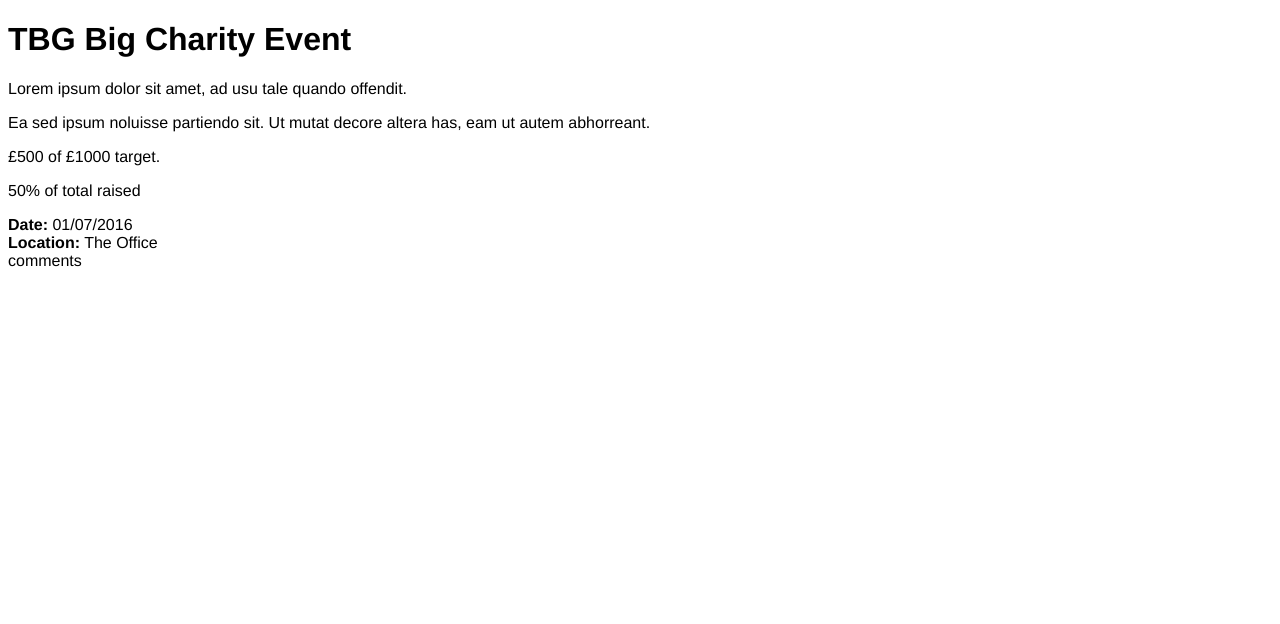
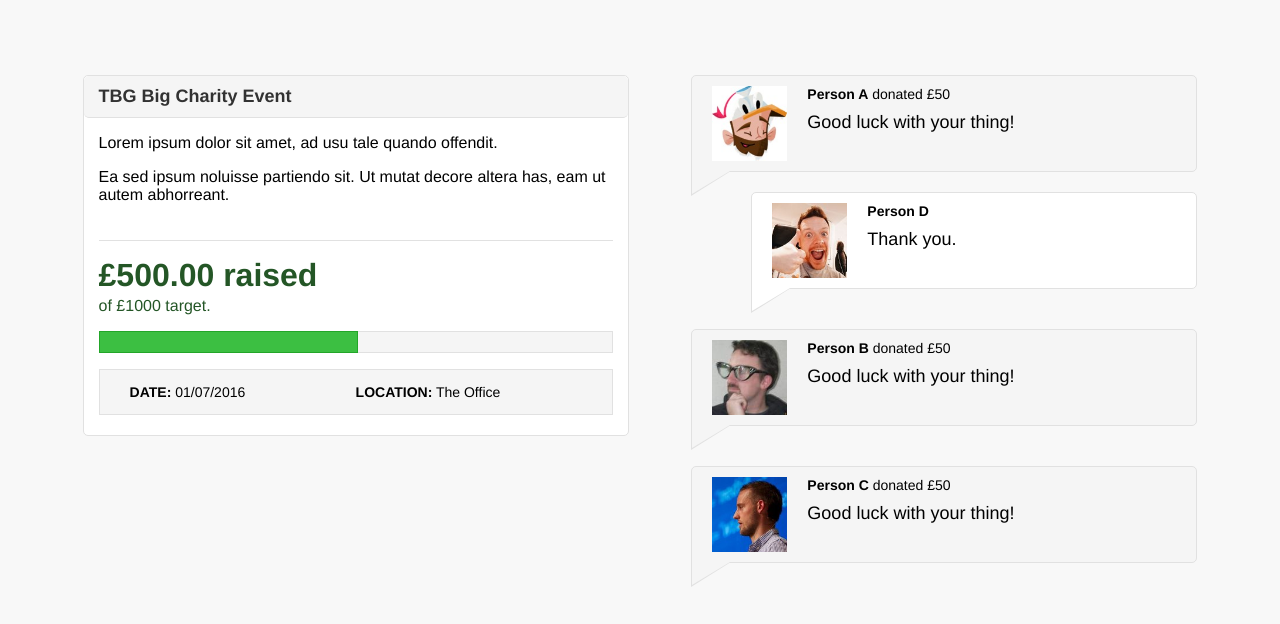
Before and after one commit to thebeansgroup/frontender-task_vanilla, a website built with webpack: page public/index.html in a window 1280 px wide. Built offline with nearby package versions, Linux system fonts and the light colour scheme.

Commit message:
Solution - Tom Hargrave

```diff
--- a/public/css/styles.css
+++ b/public/css/styles.css
@@ -1,3 +1,184 @@
 body {
-  font-family: "Helvetica Neue", Helvetica, Arial, sans-serif;
+	font-family: "Helvetica Neue", Helvetica, Arial, sans-serif;
+	background-color: #F8F8F8;
 }
+
+.container {
+	margin: 5%;
+}
+
+.column {
+	width: 48%;
+	float: left;
+	margin: 1%;
+}
+
+@media only screen and (max-width: 680px) {
+	.column {
+		width: 98%;
+		margin: 1%;
+	}
+}
+
+.event {
+	background-color: #FFFFFF;
+	border: 1px solid #E1E1E1;
+	border-radius: 5px;
+	margin-bottom: 40px;
+}
+
+.event__title {
+	margin: 0;
+	color: #323232;
+	padding: 10px 15px;
+	font-size: 18px;
+	font-weight: bold;
+	background-color: #F5F5F5;
+	border-bottom: 1px solid #E1E1E1;
+	border-radius: 5px;
+}
+
+.event__description, .event__funding, .event__details {
+	margin: 0px 15px;
+}
+
+.event__description {
+	border-bottom: 1px solid #E1E1E1;
+	padding-bottom: 20px;
+}
+
+.event__progress {
+	position: relative;
+	width: 100%;
+}
+
+.event__progress__total {
+	background-color: #F5F5F5;
+	/* To not show text but keep it for SEO purposes */
+	text-indent: -9999px;
+	height: 20px;
+	border: solid 1px #E1E1E1;
+}
+
+.event__progress_meter {
+	display: block;
+	position: absolute;
+	top: 0;
+	bottom: 0;
+	height: 20px;
+	background-color: #3CBF42;
+	border: solid 1px #23A629;
+}
+
+.event__funding {
+	color: #245626;
+}
+
+.event__funding__raised {
+	font-size: 32px;
+	margin-bottom: 3px;
+	font-weight: bold;
+	display: block;
+}
+
+.event__details {
+	height: 14px;
+	line-height: 14px;
+	background-color: #F5F5F5;
+	border: 1px solid #E1E1E1;
+	margin-bottom: 20px;
+	padding: 15px 30px;
+	font-size: 14px;
+}
+
+.event__details__date {
+	width: 50%;
+	float: left;
+}
+
+.event__details__location {
+	width: 50%;
+	float: left;
+}
+
+.comments {
+	list-style: none;
+	margin: 0;
+}
+
+.comments__comment {
+	width: 100%;
+	min-width: 115px;
+	display: inline-block;
+}
+
+.comments.reply .comments__comment {
+	min-width: 135px;
+}
+
+.comments__comment__wrapper {
+	position: relative;
+	min-height: 75px;
+	padding: 10px 20px;
+	margin-bottom: 40px;
+	background-color: #F5F5F5;
+	border-radius: 5px;
+	border-bottom-left-radius: 0px;
+	border: 1px solid #E1E1E1;
+	font-size: 14px;
+}
+
+.comments__comment__name {
+	color: #000000;
+	font-size: 14px;
+}
+
+.comments__comment__message {
+	color: #000000;
+	font-size: 18px;
+	margin: 10px 0 0 0;
+}
+
+.comments.reply  .comments__comment__wrapper {
+	background-color: #FFFFFF;
+	margin-top: -20px;
+	margin-left: 20px;
+	color: #FFFFFF;
+}
+
+.comments__comment__arrow {
+	margin-left: 1px;
+	margin-top: -41px;
+	position: absolute;
+	width: 0;
+	height: 0;
+	border-bottom: 23px solid transparent;
+	border-left: 38px solid #F5F5F5;
+}
+
+.comments__comment__arrow.border {
+	margin-left: 0px;
+	margin-top: -41px;
+	width: 0;
+	height: 0;
+	border-bottom: 25px solid transparent;
+	border-left: 40px solid #E1E1E1;
+}
+
+.comments.reply  .comments__comment__arrow {
+	border-left: 38px solid #FFFFFF;
+	margin-left: 21px;
+}
+
+.comments.reply  .comments__comment__arrow.border {
+	border-left: 40px solid #E1E1E1;
+	margin-left: 20px;
+}
+
+.comments__comment__image {
+	background-size: 75px 75px;
+	width: 75px;
+	height: 75px;
+	float: left;
+	margin-right: 20px;
+}
--- /dev/null
+++ b/src/components/comments/elements.js
@@ -0,0 +1,111 @@
+/**
+ * Comment Component
+ */
+
+export class Comment {
+  constructor(comment) {
+    this.image = new Image(comment.image);
+    this.name = new Name(comment.name);;
+    this.donation = new Donation(comment.donation);;
+    this.message = new Message(comment.message);;
+	this.children = new Array();
+	for (var i = 0; i < comment.children.length; i++) {
+		this.children.push(new Comment(comment.children[i]));
+	}
+  }
+
+  render() {
+	this.renderOutput = `
+		<li class="comments__comment">
+	`;
+
+	this.renderOutput = this.renderOutput.concat(
+		`<div class="comments__comment__wrapper">`,
+		this.image.render(),
+		this.name.render(),
+		this.donation.render(),
+		this.message.render(),
+		`</div>`,
+		`<div class="comments__comment__arrow border"></div>`,
+		`<div class="comments__comment__arrow"></div>`
+	);
+
+	for (var i = 0; i < this.children.length; i++) {
+		this.renderOutput = this.renderOutput.concat(
+			`<ul class="comments reply">`,
+				this.children[i].render(),
+			`</ul>`
+			);
+	}
+
+	this.renderOutput = this.renderOutput.concat(`
+		</li>
+    `);
+
+	return this.renderOutput;
+  }
+}
+
+/**
+ * Image Component
+ */
+
+export class Image {
+  constructor(image) {
+    this.image = image;
+  }
+
+  render() {
+    return `
+      <div style="background-image: url(images/faces/${this.image}.jpg)" class="comments__comment__image"></div>
+    `
+  }
+}
+
+/**
+ * Name Component
+ */
+
+export class Name {
+  constructor(name) {
+    this.name = name;
+  }
+
+  render() {
+    return `
+      <strong class="comments__comment__name">${this.name}</strong>
+    `
+  }
+}
+
+/**
+ * Donation Component
+ */
+
+export class Donation {
+  constructor(donation) {
+    this.donation = donation;
+  }
+
+  render() {
+    return `
+      donated £${this.donation/100}
+    `
+  }
+}
+
+/**
+ * Message Component
+ */
+
+export class Message {
+  constructor(message) {
+    this.message = message;
+  }
+
+  render() {
+    return `
+      <p class="comments__comment__message">${this.message}</p>
+    `
+  }
+}
--- a/src/components/comments/index.js
+++ b/src/components/comments/index.js
@@ -1,3 +1,5 @@
+import {Comment, Image, Name, Donation, Message} from './elements.js';
+
 export default class {
   constructor(data) {
     this.data = data;
@@ -6,9 +8,25 @@ export default class {
   }
 
   createFactories() {
+	  this.comments = new Array();
+	  for (var i = 0; i < this.data.comments.length; i++) {
+		  this.comments.push(new Comment(this.data.comments[i]))
+	  }
   }
 
   render() {
-    return "comments";
+    this.renderOutput = `
+		<ul class="comments">
+    `;
+
+	for (var i = 0; i < this.comments.length; i++) {
+		this.renderOutput = this.renderOutput.concat(this.comments[i].render());
+	}
+
+	this.renderOutput = this.renderOutput.concat(`
+		</ul>
+    `);
+
+	return this.renderOutput;
   }
 }
--- a/src/components/event/elements.js
+++ b/src/components/event/elements.js
@@ -54,7 +54,7 @@ export class Funding {
     return `
       <div class="event__funding">
         <p class="event__funding__totals">
-          <span class="event__funding__raised">£${this.funding.raised/100}</span>
+          <span class="event__funding__raised">£${(this.funding.raised/100).toFixed(2)} raised</span>
           of £${this.funding.target/100} target.
         </p>
         ${this.renderProgress()}
@@ -77,10 +77,10 @@ export class Details {
     return `
       <div class="event__details">
         <div class="event__details__date">
-          <strong>Date:</strong> ${this.date}
+          <strong>DATE:</strong> ${this.date}
         </div>
         <div class="event__details__location">
-          <strong>Location:</strong> ${this.location}
+          <strong>LOCATION:</strong> ${this.location}
         </div>
       </div>
     `
--- a/src/data.js
+++ b/src/data.js
@@ -13,26 +13,30 @@ const data = {
     {
       name: "Person A",
       donation: 5000,
-      comment: "Good luck with your thing!",
+      message: "Good luck with your thing!",
+	  image: "128-13",
       children: [
         {
           name: "Person D",
           donation: 0,
-          comment: "Thank you",
+          message: "Thank you.",
+		  image: "128-10",
           children: []
         }
       ]
     },
     {
       name: "Person B",
-      donation: 1000,
-      comment: "Good luck. Well done! A great achievement for a great cause.",
+      donation: 5000,
+      message: "Good luck with your thing!",
+	  image: "128-12",
       children: []
     },
     {
       name: "Person C",
-      donation: 4000,
-      comment: "Hope all goes well and you successfully achieve your goal. A cause close to our hearts.",
+      donation: 5000,
+      message: "Good luck with your thing!",
+	  image: "128-11",
       children: []
     }
   ]
```
